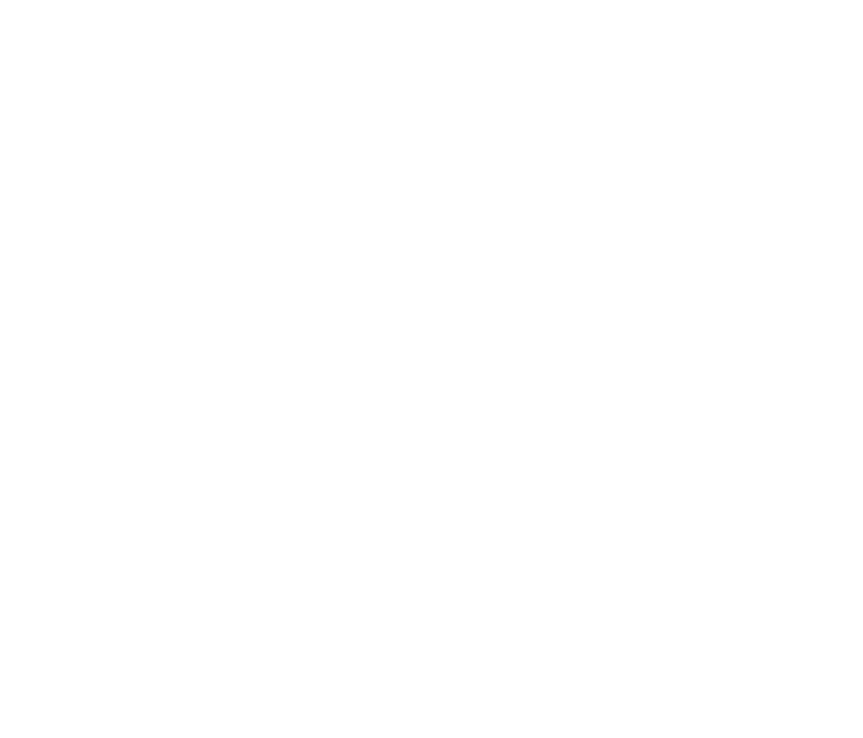
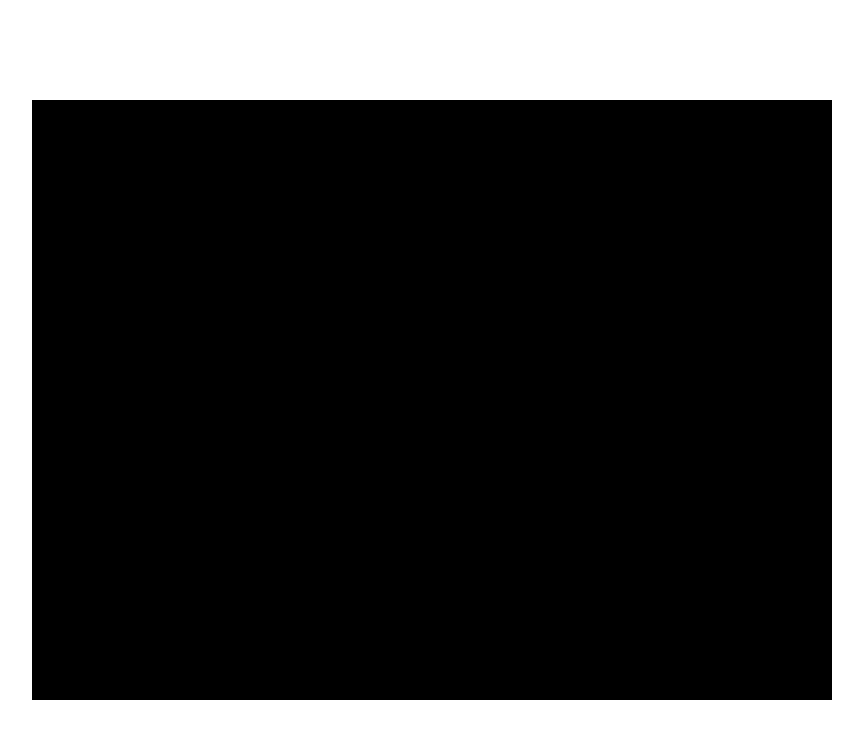
Before and after one commit to jadenham365/css-screen, a plain HTML site: page index.html in a window 1280 px wide. Shown: the whole page, without its empty margins (208-1071 px from the left). Drawn offline with Linux system fonts and the light colour scheme.

Commit message:
added the display screen

```diff
--- a/index.html
+++ b/index.html
@@ -4,6 +4,18 @@
 		<meta charset="utf-8">
 		<title>Untitled</title>
     <style>
+
+      #screen {
+
+        position: absolute;
+        aspect-ratio: 4/3;
+        width: min(80vw, 100vh);
+        height: auto;
+        background-color: black;
+        top: 50%;
+        left: 50%;
+        transform: translate(-50%, -50%);
+      }
 
     </style>
 	</head>
```
